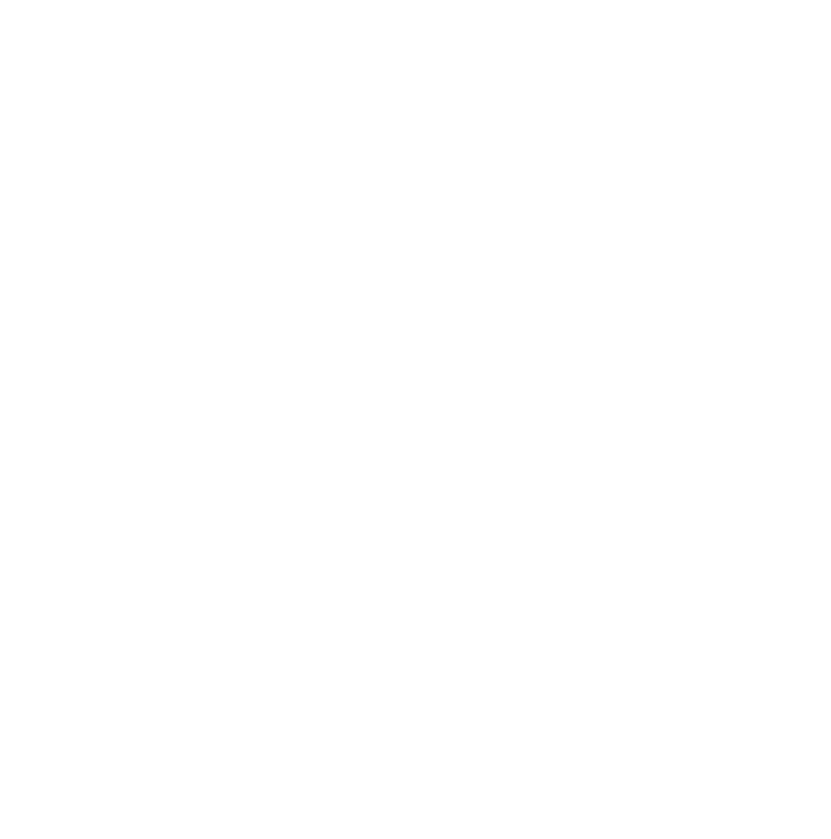
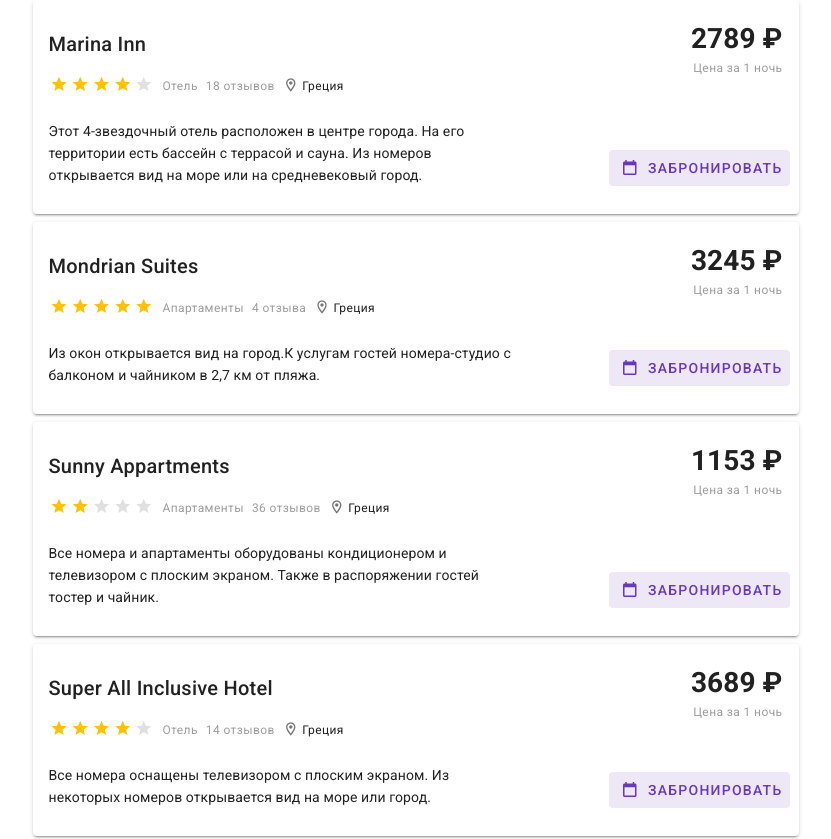
Before and after one commit to Nomta/vuetify-app, a Vue app: page / in a window 1280 px wide. Shown: the top 839 px of the page, without its empty margins (422-1253 px from the left). Before the commit the page ends 800 px from the top, so only its background shows below. Built offline with nearby package versions, Linux system fonts and the light colour scheme.

Commit message:
hotel card component

```diff
--- /dev/null
+++ b/src/components/BookBtn.vue
@@ -0,0 +1,18 @@
+<template>
+  <v-btn depressed class="deep-purple lighten-5 deep-purple--text">
+    <v-icon left>
+      mdi-calendar-blank
+    </v-icon>
+    Забронировать
+  </v-btn>
+</template>
+
+<script>
+export default {
+
+}
+</script>
+
+<style lang="scss" scoped>
+
+</style>
--- /dev/null
+++ b/src/components/BookedBtn.vue
@@ -0,0 +1,18 @@
+<template>
+  <v-btn depressed class="teal lighten-5 teal--text">
+    <v-icon left>
+      mdi-check
+    </v-icon>
+    Забронировано
+  </v-btn>
+</template>
+
+<script>
+export default {
+
+}
+</script>
+
+<style lang="scss" scoped>
+
+</style>
--- a/src/components/HotelsListItem.vue
+++ b/src/components/HotelsListItem.vue
@@ -1,15 +1,74 @@
 <template>
-  <div>
-
-  </div>
+  <v-card class="mb-5">
+    <v-row>
+      <v-col cols="8">
+        <v-card-title>{{ hotel.name }}</v-card-title>
+        <v-card-text class="d-flex">
+          <v-rating :value="hotel.stars" color="amber" background-color="grey lighten-2" empty-icon="mdi-star" dense
+            size="18" class="mt-n1" />
+          <span class="ml-2 nowrap text-caption grey--text">{{ hotel.type }}</span>
+          <span class="ml-2 nowrap text-caption grey--text">{{ reviewsAmount }}</span>
+          <span class="ml-2 nowrap text-caption">
+            <v-icon dense small class="mt-n1">mdi-map-marker-outline</v-icon>
+            {{ hotel.country }}
+          </span>
+        </v-card-text>
+      </v-col>
+      <v-col cols="4">
+        <v-card-text>
+          <div class="price nowrap mb-2 text-center text-sm-right">{{ price }} &#8381;</div>
+          <div class="text-caption nowrap grey--text text-center text-sm-right">
+            Цена за 1 ночь
+          </div>
+        </v-card-text>
+      </v-col>
+    </v-row>
+    <v-row class="mt-n8">
+      <v-col cols="8">
+        <v-card-text>{{ hotel.description }}</v-card-text>
+      </v-col>
+      <v-col cols="4" align-self="end">
+        <v-card-actions class="d-flex justify-end mb-2">
+          <component :is="currentActionBtn" />
+        </v-card-actions>
+      </v-col>
+    </v-row>
+  </v-card>
 </template>
 
 <script>
+import { CountFormatter } from '@/utils/CountFormatter'
+
+const reviewFormatter = new CountFormatter(['отзыв', 'отзыва', 'отзывов'])
+
+
 export default {
   name: 'HotelsListItem',
+  components: {
+    BookBtn: () => import('@/components/BookBtn.vue'),
+    BookedBtn: () => import('@/components/BookedBtn.vue'),
+  },
+  props: {
+    hotel: Object
+  },
+  computed: {
+    price() {
+      return Math.floor(this.hotel.min_price)
+    },
+    reviewsAmount() {
+      return reviewFormatter.count(this.hotel.reviews_amount)
+    },
+    currentActionBtn() {
+      return "book-btn"
+    }
+  },
 }
 </script>
 
 <style lang="scss" scoped>
-
+.price {
+  display: block;
+  font-size: 1.75rem;
+  font-weight: bold;
+}
 </style>
--- /dev/null
+++ b/src/scss/main.scss
@@ -0,0 +1,3 @@
+.nowrap {
+  white-space: nowrap;
+}
--- /dev/null
+++ b/src/scss/variables.scss
@@ -0,0 +1 @@
+$btn-text-transform: '';
--- /dev/null
+++ b/src/utils/CountFormatter.js
@@ -0,0 +1,25 @@
+export class CountFormatter {
+  constructor(entities) {
+    this.entities = entities
+  }
+
+  count(num) {
+    const mod100 = num % 100
+
+    if (mod100 > 10 && mod100 < 20) {
+      return `${num} ${this.entities[2]}`
+    }
+
+    const mod10 = num % 10
+
+    if (mod10 === 1) {
+      return `${num} ${this.entities[0]}`
+    }
+
+    if (mod10 > 0 && mod10 < 5) {
+      return `${num} ${this.entities[1]}`
+    }
+
+    return `${num} ${this.entities[2]}`
+  }
+}
```
